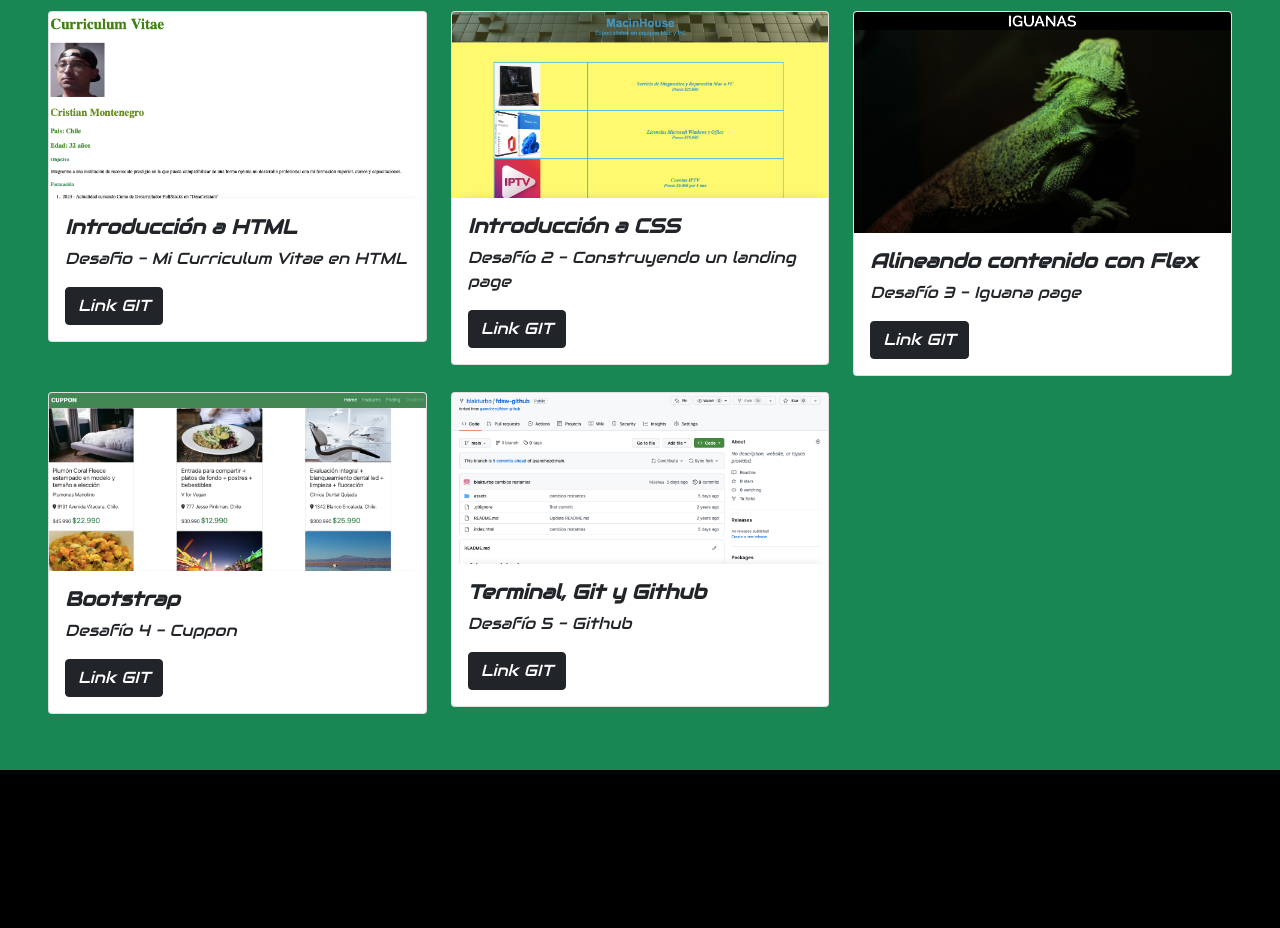
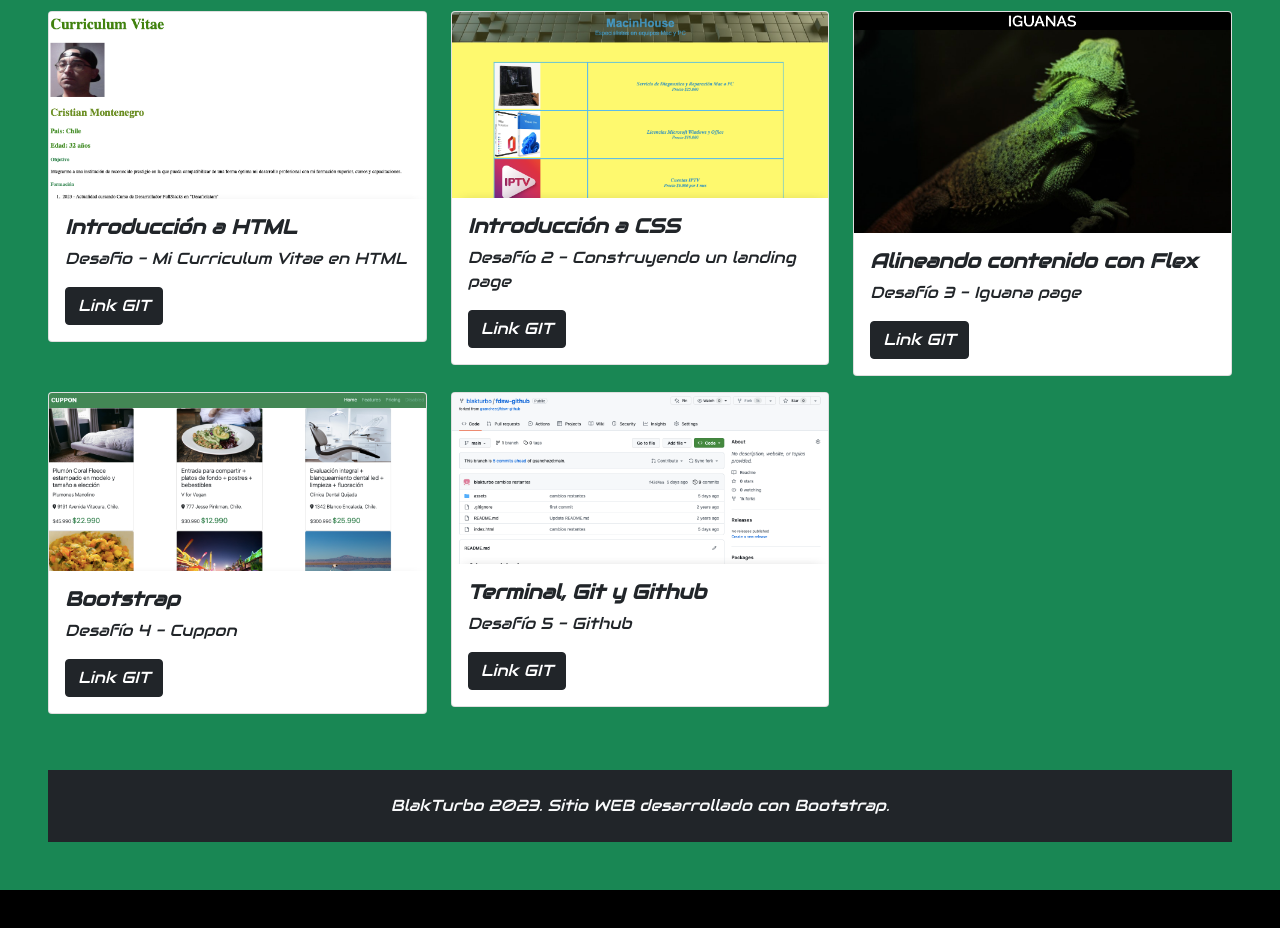
Before and after one commit to sensei97/CVexterno-examen, a plain HTML site: page assets/portafolio.html in a window 1280 px wide. Shown: the part 232-1160 px from the top of the page. Before the commit the page ends 1050 px from the top, so only its background shows below. Drawn offline with nearby package versions, Linux system fonts and the light colour scheme.

Commit message:
actualización de info footer.

```diff
--- a/assets/portafolio.html
+++ b/assets/portafolio.html
@@ -108,6 +108,12 @@
         </div>
         </div>
 
+        <div class="footer">
+            <footer class="bg-dark text-center text-light p-4 mt-5">
+                <p class="mb-0">BlakTurbo 2023. Sitio WEB desarrollado con Bootstrap.</p>
+            </footer>
+        </div>
+
     </section>
     <script src="https://kit.fontawesome.com/0626276634.js" crossorigin="anonymous"></script>
         <script src="https://cdn.jsdelivr.net/npm/bootstrap@5.1.3/dist/js/bootstrap.bundle.min.js"
```
Also changed, not shown: assets/index.html (+3 -2 lines).
